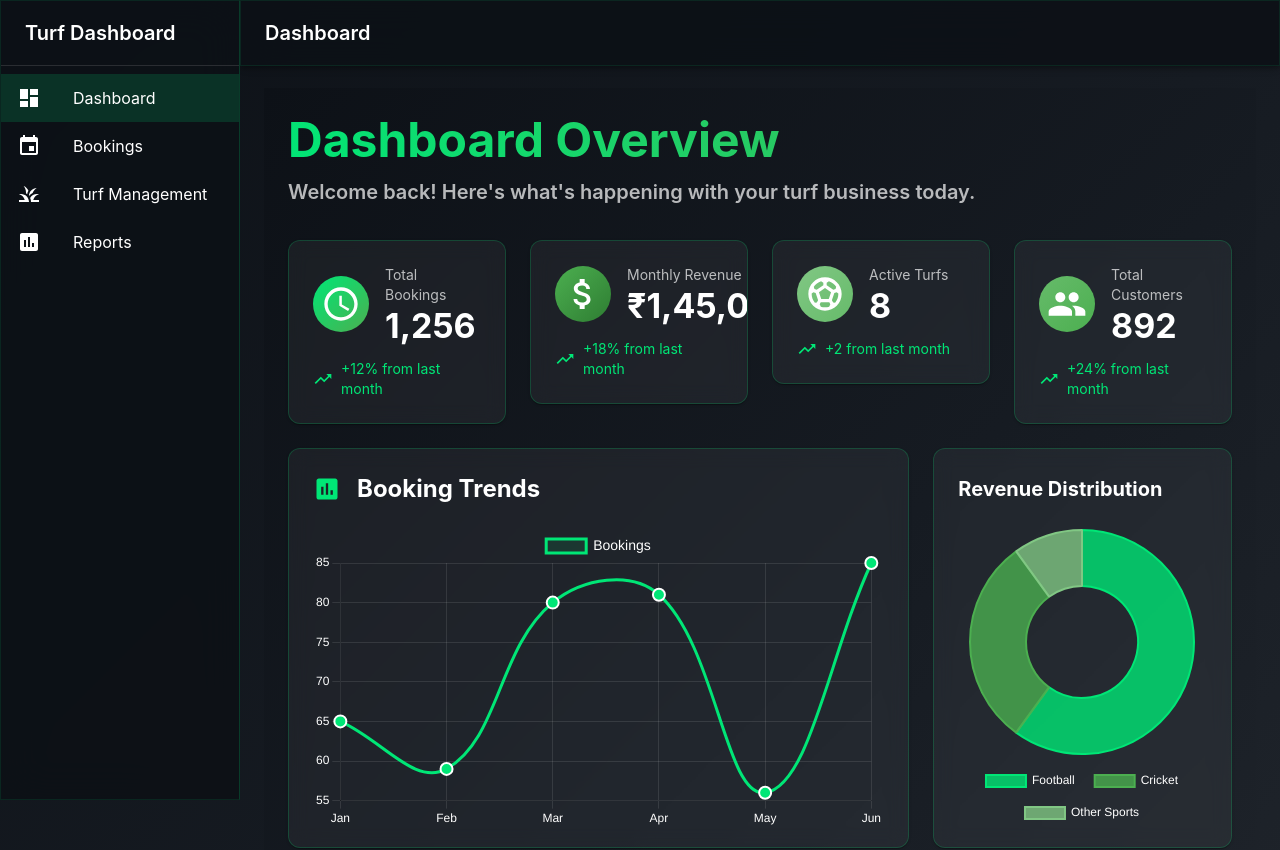
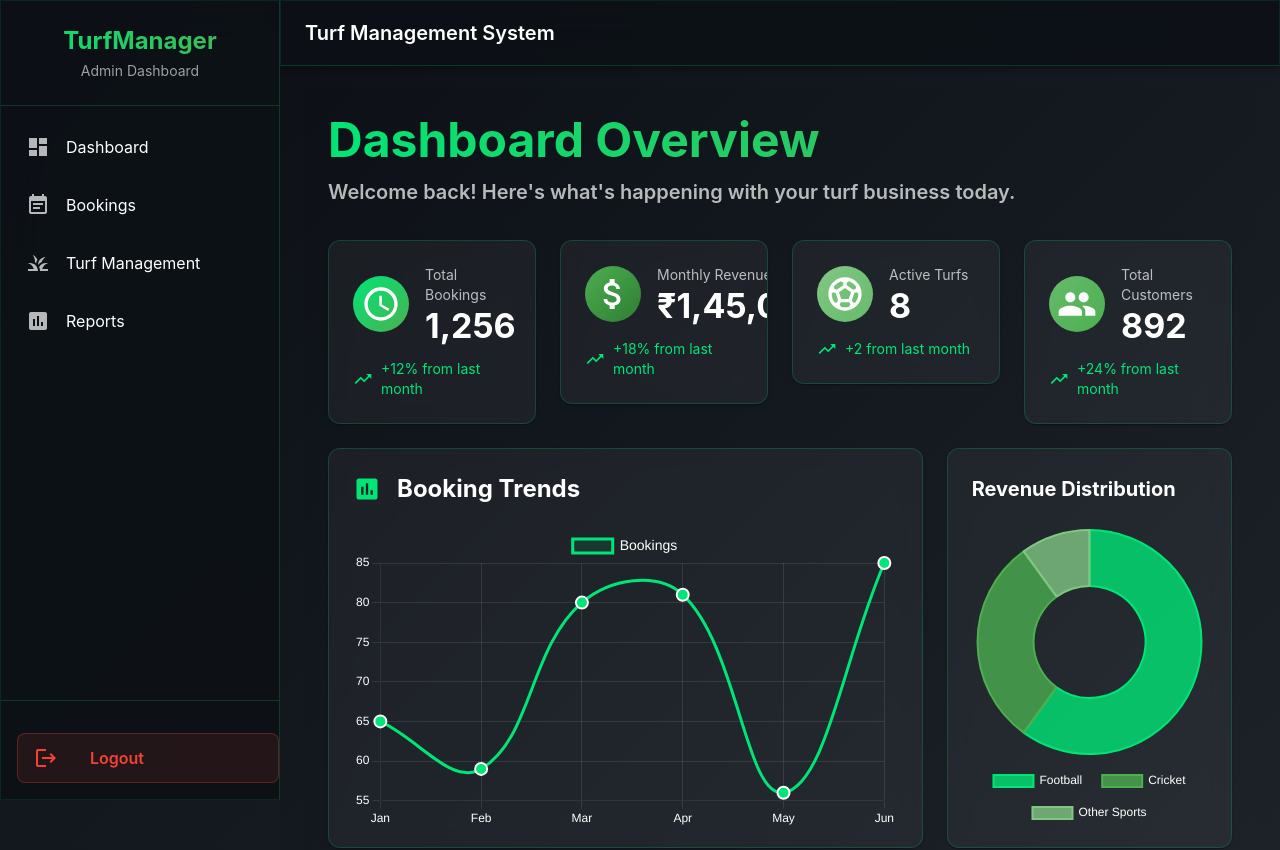
Before and after one commit to Sreeshks/Turf-owner-dashboard, a React (Vite) app: page / in a window 1280 px wide. Shown: the top 850 px of the page. Built offline with nearby package versions, Linux system fonts and the light colour scheme; sample sign-in values are in the browser's storage.

Commit message:
logout Added in dashboard

```diff
--- a/src/components/Layout.tsx
+++ b/src/components/Layout.tsx
@@ -1,5 +1,4 @@
 import React, { useState } from 'react';
-import { useNavigate, useLocation } from 'react-router-dom';
 import {
   Box,
   Drawer,
@@ -14,74 +13,136 @@ import {
   ListItemText,
   useTheme,
   useMediaQuery,
-  ListItemButton,
 } from '@mui/material';
 import {
   Menu as MenuIcon,
   Dashboard as DashboardIcon,
-  Event as EventIcon,
-  Grass as GrassIcon,
-  Assessment as AssessmentIcon,
+  EventNote as BookingsIcon,
+  Grass as TurfIcon,
+  Assessment as ReportsIcon,
 } from '@mui/icons-material';
+import { useNavigate, useLocation } from 'react-router-dom';
+import LogoutComponent from './logout'; // Import the logout component
 
-const drawerWidth = 240;
+const drawerWidth = 280;
 
 interface LayoutProps {
   children: React.ReactNode;
 }
 
-const Layout = ({ children }: LayoutProps) => {
+const Layout: React.FC<LayoutProps> = ({ children }) => {
+  const theme = useTheme();
+  const isMobile = useMediaQuery(theme.breakpoints.down('md'));
   const [mobileOpen, setMobileOpen] = useState(false);
-  const theme = useTheme();
-  const isMobile = useMediaQuery(theme.breakpoints.down('sm'));
   const navigate = useNavigate();
   const location = useLocation();
-
-  const menuItems = [
-    { text: 'Dashboard', icon: <DashboardIcon />, path: '/' },
-    { text: 'Bookings', icon: <EventIcon />, path: '/bookings' },
-    { text: 'Turf Management', icon: <GrassIcon />, path: '/turf-management' },
-    { text: 'Reports', icon: <AssessmentIcon />, path: '/reports' },
-  ];
 
   const handleDrawerToggle = () => {
     setMobileOpen(!mobileOpen);
   };
 
+  const menuItems = [
+    { text: 'Dashboard', icon: <DashboardIcon />, path: '/dashboard' },
+    { text: 'Bookings', icon: <BookingsIcon />, path: '/bookings' },
+    { text: 'Turf Management', icon: <TurfIcon />, path: '/turf-management' },
+    { text: 'Reports', icon: <ReportsIcon />, path: '/reports' },
+  ];
+
+  const handleNavigation = (path: string) => {
+    navigate(path);
+    if (isMobile) {
+      setMobileOpen(false);
+    }
+  };
+
   const drawer = (
-    <div>
-      <Toolbar>
-        <Typography variant="h6" noWrap component="div">
-          Turf Dashboard
+    <Box sx={{ height: '100%', display: 'flex', flexDirection: 'column' }}>
+      {/* Logo/Brand Section */}
+      <Box sx={{ p: 3, textAlign: 'center' }}>
+        <Typography
+          variant="h5"
+          sx={{
+            color: '#fff',
+            fontWeight: 'bold',
+            background: 'linear-gradient(45deg, #00E676, #4CAF50)',
+            backgroundClip: 'text',
+            WebkitBackgroundClip: 'text',
+            WebkitTextFillColor: 'transparent',
+          }}
+        >
+          TurfManager
         </Typography>
-      </Toolbar>
-      <Divider />
-      <List>
+        <Typography variant="body2" sx={{ color: 'rgba(255, 255, 255, 0.6)', mt: 0.5 }}>
+          Admin Dashboard
+        </Typography>
+      </Box>
+
+      <Divider sx={{ borderColor: 'rgba(0, 230, 118, 0.2)' }} />
+
+      {/* Navigation Items */}
+      <List sx={{ flex: 1, px: 1, py: 2 }}>
         {menuItems.map((item) => (
-          <ListItem key={item.text} disablePadding>
-            <ListItemButton
-              onClick={() => {
-                navigate(item.path);
-                if (isMobile) setMobileOpen(false);
+          <ListItem
+            button
+            key={item.text}
+            onClick={() => handleNavigation(item.path)}
+            sx={{
+              borderRadius: 2,
+              mb: 1,
+              transition: 'all 0.3s ease',
+              backgroundColor: location.pathname === item.path
+                ? 'rgba(0, 230, 118, 0.2)'
+                : 'transparent',
+              border: location.pathname === item.path
+                ? '1px solid rgba(0, 230, 118, 0.5)'
+                : '1px solid transparent',
+              '&:hover': {
+                backgroundColor: 'rgba(0, 230, 118, 0.1)',
+                border: '1px solid rgba(0, 230, 118, 0.3)',
+                transform: 'translateX(8px)',
+                boxShadow: '0 4px 12px rgba(0, 230, 118, 0.2)',
+              },
+            }}
+          >
+            <ListItemIcon sx={{
+              color: location.pathname === item.path ? '#00E676' : 'rgba(255, 255, 255, 0.7)',
+              minWidth: 40,
+            }}>
+              {item.icon}
+            </ListItemIcon>
+            <ListItemText
+              primary={item.text}
+              sx={{
+                '& .MuiListItemText-primary': {
+                  color: location.pathname === item.path ? '#00E676' : '#fff',
+                  fontWeight: location.pathname === item.path ? 600 : 400,
+                },
               }}
-              selected={location.pathname === item.path}
-            >
-              <ListItemIcon>{item.icon}</ListItemIcon>
-              <ListItemText primary={item.text} />
-            </ListItemButton>
+            />
           </ListItem>
         ))}
       </List>
-    </div>
+
+      <Divider sx={{ borderColor: 'rgba(0, 230, 118, 0.2)', mb: 2 }} />
+
+      {/* Logout Component */}
+      <Box sx={{ px: 1, pb: 2 }}>
+        <LogoutComponent />
+      </Box>
+    </Box>
   );
 
   return (
-    <Box sx={{ display: 'flex' }}>
+    <Box sx={{ display: 'flex', minHeight: '100vh' }}>
+      {/* App Bar */}
       <AppBar
         position="fixed"
         sx={{
-          width: { sm: `calc(100% - ${drawerWidth}px)` },
-          ml: { sm: `${drawerWidth}px` },
+          width: { md: `calc(100% - ${drawerWidth}px)` },
+          ml: { md: `${drawerWidth}px` },
+          backgroundColor: 'rgba(13, 17, 23, 0.9)',
+          backdropFilter: 'blur(20px)',
+          borderBottom: '1px solid rgba(0, 230, 118, 0.2)',
         }}
       >
         <Toolbar>
@@ -90,46 +151,74 @@ const Layout = ({ children }: LayoutProps) => {
             aria-label="open drawer"
             edge="start"
             onClick={handleDrawerToggle}
-            sx={{ mr: 2, display: { sm: 'none' } }}
+            sx={{ mr: 2, display: { md: 'none' } }}
           >
             <MenuIcon />
           </IconButton>
           <Typography variant="h6" noWrap component="div">
-            {menuItems.find((item) => item.path === location.pathname)?.text || 'Dashboard'}
+            Turf Management System
           </Typography>
         </Toolbar>
       </AppBar>
+
+      {/* Navigation Drawer */}
       <Box
         component="nav"
-        sx={{ width: { sm: drawerWidth }, flexShrink: { sm: 0 } }}
+        sx={{ width: { md: drawerWidth }, flexShrink: { md: 0 } }}
       >
+        {/* Mobile drawer */}
         <Drawer
-          variant={isMobile ? 'temporary' : 'permanent'}
+          variant="temporary"
           open={mobileOpen}
           onClose={handleDrawerToggle}
-          ModalProps={{
-            keepMounted: true,
-          }}
+          ModalProps={{ keepMounted: true }}
           sx={{
+            display: { xs: 'block', md: 'none' },
             '& .MuiDrawer-paper': {
               boxSizing: 'border-box',
               width: drawerWidth,
+              backgroundColor: 'rgba(13, 17, 23, 0.95)',
+              backdropFilter: 'blur(20px)',
+              borderRight: '1px solid rgba(0, 230, 118, 0.2)',
             },
           }}
         >
           {drawer}
         </Drawer>
+
+        {/* Desktop drawer */}
+        <Drawer
+          variant="permanent"
+          sx={{
+            display: { xs: 'none', md: 'block' },
+            '& .MuiDrawer-paper': {
+              boxSizing: 'border-box',
+              width: drawerWidth,
+              backgroundColor: 'rgba(13, 17, 23, 0.95)',
+              backdropFilter: 'blur(20px)',
+              borderRight: '1px solid rgba(0, 230, 118, 0.2)',
+            },
+          }}
+          open
+        >
+          {drawer}
+        </Drawer>
       </Box>
+
+      {/* Main content */}
       <Box
         component="main"
         sx={{
           flexGrow: 1,
-          p: 3,
-          width: { sm: `calc(100% - ${drawerWidth}px)` },
-          mt: '64px',
+          width: { md: `calc(100% - ${drawerWidth}px)` },
+          minHeight: '100vh',
+          background: 'linear-gradient(135deg, #0D1117 0%, #161B22 50%, #21262D 100%)',
         }}
       >
-        {children}
+        <Toolbar /> {/* This creates space for the fixed AppBar */}
+        <Box sx={{ p: 3 }}>
+          {children}
+        </Box>
       </Box>
     </Box>
   );
--- /dev/null
+++ b/src/components/logout.tsx
@@ -0,0 +1,159 @@
+import React, { useState } from 'react';
+import {
+  ListItem,
+  ListItemIcon,
+  ListItemText,
+  Dialog,
+  DialogTitle,
+  DialogContent,
+  DialogActions,
+  Button,
+  Typography,
+  Box,
+} from '@mui/material';
+import {
+  Logout as LogoutIcon,
+  ExitToApp as ExitIcon,
+} from '@mui/icons-material';
+import { useNavigate } from 'react-router-dom';
+
+const LogoutComponent: React.FC = () => {
+  const [openDialog, setOpenDialog] = useState(false);
+  const navigate = useNavigate();
+
+  const handleLogoutClick = () => {
+    setOpenDialog(true);
+  };
+
+  const handleConfirmLogout = () => {
+    // Clear authentication token
+    localStorage.removeItem('authToken');
+
+    // Clear any other user data if needed
+    localStorage.removeItem('userData');
+    localStorage.removeItem('userPreferences');
+
+    // Close dialog
+    setOpenDialog(false);
+
+    // Redirect to login page
+    navigate('/login');
+  };
+
+  const handleCancelLogout = () => {
+    setOpenDialog(false);
+  };
+
+  return (
+    <>
+      {/* Logout Menu Item */}
+      <ListItem
+        button
+        onClick={handleLogoutClick}
+        sx={{
+          mt: 2,
+          borderRadius: 2,
+          mx: 1,
+          background: 'rgba(244, 67, 54, 0.1)',
+          border: '1px solid rgba(244, 67, 54, 0.3)',
+          transition: 'all 0.3s ease',
+          '&:hover': {
+            background: 'rgba(244, 67, 54, 0.2)',
+            border: '1px solid rgba(244, 67, 54, 0.5)',
+            transform: 'translateX(8px)',
+            boxShadow: '0 4px 12px rgba(244, 67, 54, 0.3)',
+          },
+        }}
+      >
+        <ListItemIcon>
+          <LogoutIcon sx={{ color: '#F44336' }} />
+        </ListItemIcon>
+        <ListItemText
+          primary="Logout"
+          sx={{
+            '& .MuiListItemText-primary': {
+              color: '#F44336',
+              fontWeight: 600,
+            }
+          }}
+        />
+      </ListItem>
+
+      {/* Logout Confirmation Dialog */}
+      <Dialog
+        open={openDialog}
+        onClose={handleCancelLogout}
+        PaperProps={{
+          sx: {
+            background: 'rgba(13, 17, 23, 0.95)',
+            backdropFilter: 'blur(20px)',
+            border: '1px solid rgba(0, 230, 118, 0.3)',
+            borderRadius: 3,
+            minWidth: 400,
+          }
+        }}
+      >
+        <DialogTitle>
+          <Box sx={{ display: 'flex', alignItems: 'center', mb: 1 }}>
+            <ExitIcon sx={{ color: '#F44336', mr: 2, fontSize: 28 }} />
+            <Typography variant="h6" sx={{ color: '#fff', fontWeight: 'bold' }}>
+              Confirm Logout
+            </Typography>
+          </Box>
+        </DialogTitle>
+
+        <DialogContent>
+          <Typography sx={{ color: 'rgba(255, 255, 255, 0.8)', mb: 2 }}>
+            Are you sure you want to logout? You will need to login again to access your dashboard.
+          </Typography>
+          <Box
+            sx={{
+              p: 2,
+              background: 'rgba(244, 67, 54, 0.1)',
+              border: '1px solid rgba(244, 67, 54, 0.3)',
+              borderRadius: 2,
+            }}
+          >
+            <Typography variant="body2" sx={{ color: '#F44336' }}>
+              ⚠️ All unsaved changes will be lost.
+            </Typography>
+          </Box>
+        </DialogContent>
+
+        <DialogActions sx={{ p: 3, pt: 1 }}>
+          <Button
+            onClick={handleCancelLogout}
+            variant="outlined"
+            sx={{
+              borderColor: 'rgba(255, 255, 255, 0.3)',
+              color: '#fff',
+              '&:hover': {
+                borderColor: '#00E676',
+                backgroundColor: 'rgba(0, 230, 118, 0.1)',
+              },
+            }}
+          >
+            Cancel
+          </Button>
+          <Button
+            onClick={handleConfirmLogout}
+            variant="contained"
+            sx={{
+              backgroundColor: '#F44336',
+              color: '#fff',
+              ml: 2,
+              '&:hover': {
+                backgroundColor: '#D32F2F',
+                boxShadow: '0 4px 12px rgba(244, 67, 54, 0.4)',
+              },
+            }}
+          >
+            Logout
+          </Button>
+        </DialogActions>
+      </Dialog>
+    </>
+  );
+};
+
+export default LogoutComponent;
```
